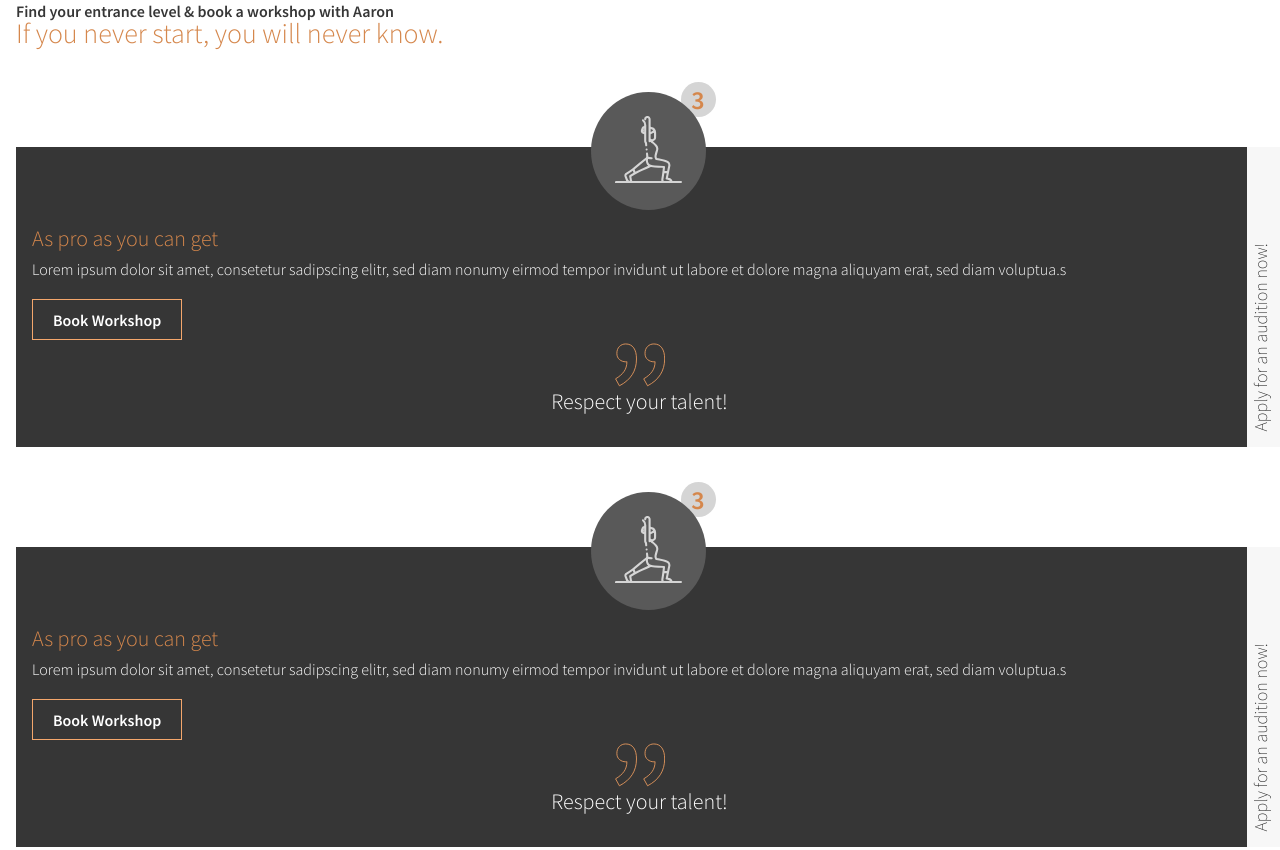
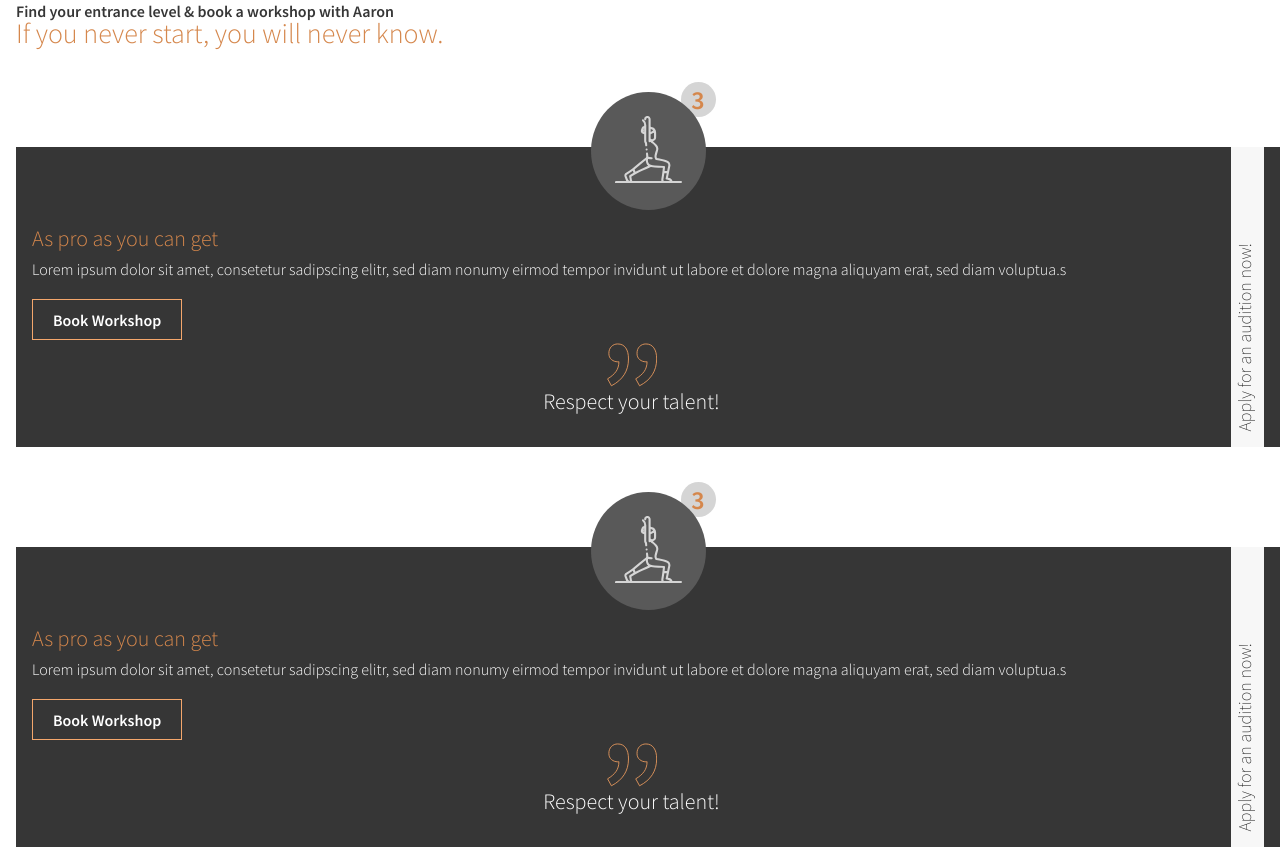
Before and after one commit to nomispipe/cms-aaron, a website: page src/index.html in a window 1280 px wide. Shown: the part 615-1465 px from the top of the page. Drawn offline with nearby package versions, Linux system fonts and the light colour scheme; files that its build step writes are made by us from their sources; files whose address does not match are found by name.

Commit message:
scss fix

```diff
--- a/src/sass/layout/workshop.scss
+++ b/src/sass/layout/workshop.scss
@@ -3,6 +3,7 @@
     position: relative;
     margin-top: 100px;
     padding-left: 16px;
+    padding-right: 16px;
     background-color: var(--dark-light);
     display: flex;
     img {
```
Also changed, not shown: dist/style.css, 1 other file.
